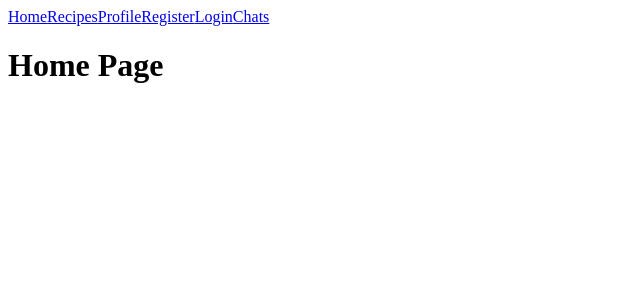
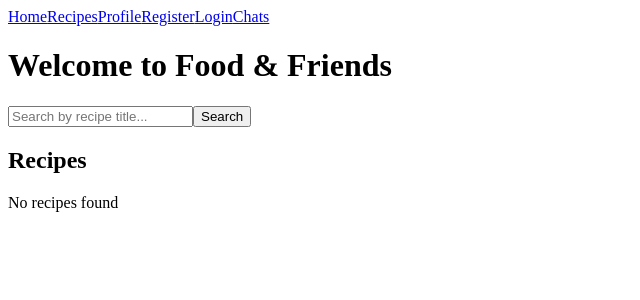
Before and after one commit to nPrameelaPydi/capstone_frontend, a React (Vite) app: page / in a window 1280 px wide. Shown: the top 300 px of the page, without its empty margins (0-640 px from the left). Built offline with nearby package versions, Linux system fonts and the light colour scheme.

Commit message:
add SearchBar, RecipeList components with functionality, integrate with homepage

```diff
--- /dev/null
+++ b/src/components/RecipeList.jsx
@@ -0,0 +1,23 @@
+export default function RecipeList({ recipes }) {
+  // Ensure recipes is an array
+  //  recipes = Array.isArray(recipes) ? recipes : [];
+  return (
+    <div>
+      <h2>Recipes</h2>
+      {recipes.length === 0 ? (
+        <p>No recipes found</p>
+      ) : (
+        <ul>
+          {recipes.map((recipe) => (
+            <li key={recipe._id}>
+              <h3>{recipe.title}</h3>
+              {recipe.image && <img src={recipe.image} alt={recipe.title} />}
+              <p>{recipe.ingredients.join(", ")}</p>
+              <p>{recipe.instructions}</p>
+            </li>
+          ))}
+        </ul>
+      )}
+    </div>
+  );
+}
--- /dev/null
+++ b/src/components/SearchBar.jsx
@@ -0,0 +1,51 @@
+import { useState } from "react";
+import axios from "axios";
+
+export default function SearchBar({ onSearch }) {
+  //useState hook to hold title
+  const [title, setTitle] = useState("");
+
+  //Handle input change
+  const handleChange = (e) => {
+    setTitle(e.target.value);
+  };
+
+  //Handle search form submission
+  const handleSearch = async (e) => {
+    e.preventDefault();
+
+    //check if title is empty
+    if (!title) {
+      return alert("Please enter a recipe title to search");
+    }
+
+    try {
+      //make get req to backend /search route
+      const response = await axios.get(
+        `http://localhost:3000/api/recipes/search?title=${title}`
+      );
+
+      console.log(response);
+
+      //onSearch(response.data); is calls a function that was passed as a prop to the SearchBar component from its parent component (here HomePage).
+      //This function (onSearch) is used to pass the search results back to the parent so that the parent can update its state with the new results.
+      onSearch(response.data);
+    } catch (err) {
+      console.log(err);
+      console.error("Error searching recipes:", err);
+    }
+  };
+
+  return (
+    <form onSubmit={handleSearch} action="">
+      <input
+        type="text"
+        value={title}
+        onChange={handleChange}
+        placeholder="Search by recipe title..."
+        required
+      />
+      <button type="submit">Search</button>
+    </form>
+  );
+}
--- a/src/pages/HomePage.jsx
+++ b/src/pages/HomePage.jsx
@@ -1,3 +1,21 @@
+import { useState } from "react";
+import SearchBar from "../components/SearchBar.jsx";
+import RecipeList from "../components/RecipeList.jsx";
+
 export default function HomePage() {
-  return <h1>Home Page</h1>;
+  //state to hold list of recipes
+  const [recipes, setRecipes] = useState([]);
+
+  //update the recipes state when search results are received
+  const handleSearchResults = (recipeList) => {
+    setRecipes(recipeList);
+  };
+
+  return (
+    <div>
+      <h1>Welcome to Food & Friends</h1>
+      <SearchBar onSearch={handleSearchResults}></SearchBar>
+      <RecipeList recipes={recipes}></RecipeList>
+    </div>
+  );
 }
```
